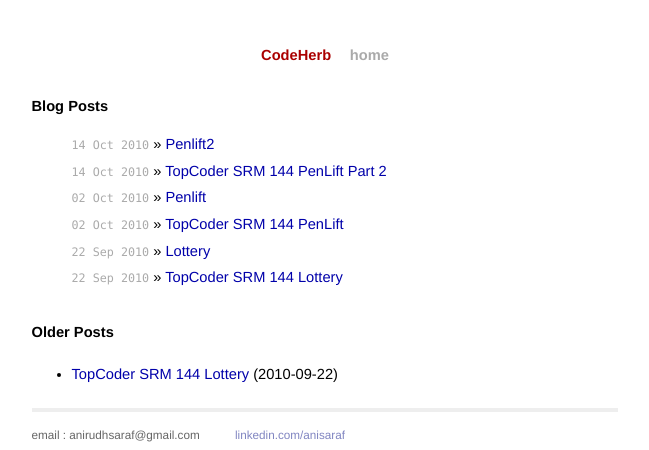
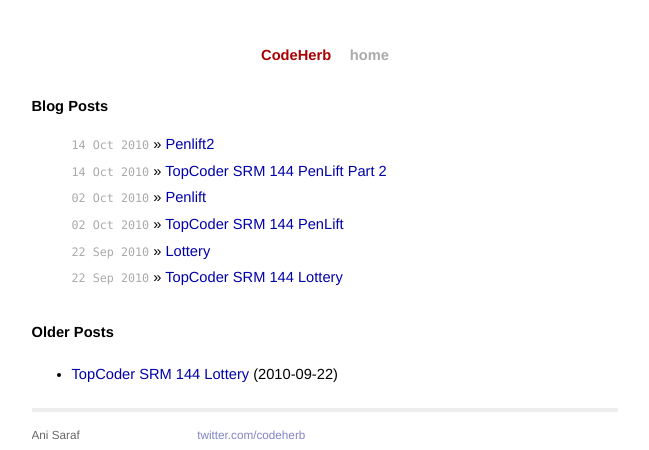
Before and after one commit to anisaraf/anisaraf.github.com, a Jekyll site: the page built from index.html, in a window 1280 px wide. Shown: the top 450 px of the page, without its empty margins (315-964 px from the left). Built offline with Jekyll 4.4.1, drawn with Linux system fonts in a browser that asks for light colours; Markdown is read by kramdown in place of the engine named in the settings; some of the changed text lies outside the part shown.

Commit message:
add feebburner stats

```diff
--- a/_layouts/default.html
+++ b/_layouts/default.html
@@ -97,19 +97,27 @@
 
   {{ content }}
 
-  <div class="footer">
+ <div class="footer">
     <div class="contact">
       <p>
-        email : anirudhsaraf@gmail.com <br />
+        Ani Saraf<br />
+        anirudhsaraf@gmail.com
       </p>
     </div>
     <div class="contact">
       <p>
-        <a href=" http://www.linkedin.com/in/anisaraf">linkedin.com/anisaraf</a>
+        <a href="http://twitter.com/codeherb/">twitter.com/codeherb</a><br />
+        <a href="http://linkedin.com/in/anisaraf">linked.com/anisaraf</a>
       </p>
     </div>
+    <div class="rss">
+      <a href="http://feeds.feedburner.com/codeherb">
+        <img src="http://www.feedburner.com/fb/images/pub/feed-icon32x32.png" alt="Subscribe to RSS Feed" />
+      </a>
+    </div>
   </div>
-</div>
+
+ </div>
 
 
 
--- a/stylesheets/screen.css
+++ b/stylesheets/screen.css
@@ -142,7 +142,7 @@
     .site .footer .rss {
       margin-top: 1.1em;
       margin-right: -.2em;
-      float: right;
+      #float: right;
     }
 
       .site .footer .rss img {
```
